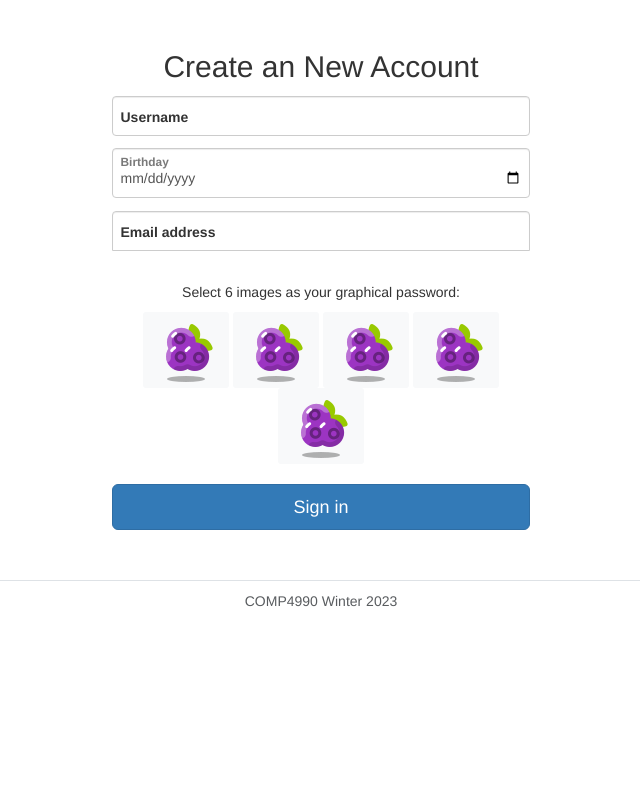
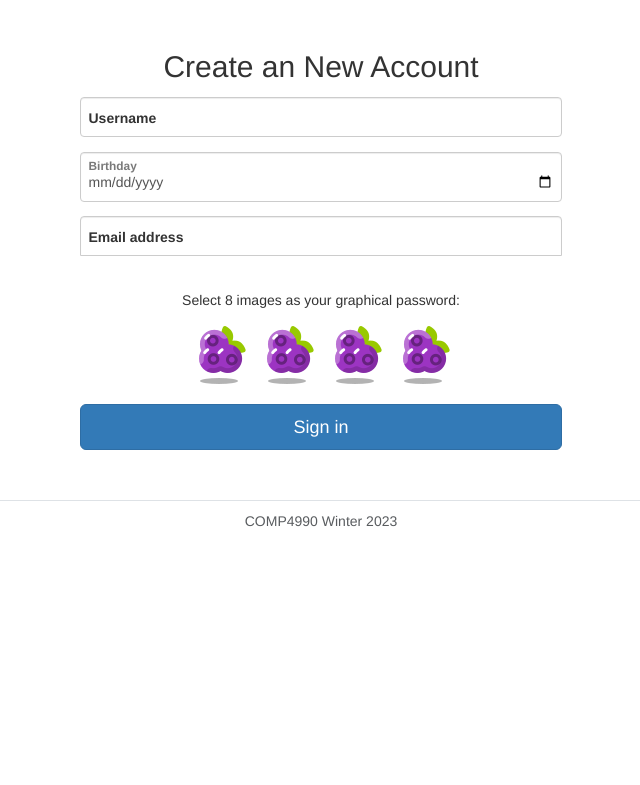
Before and after one commit to NajiaSb/Graphical-Password-Authenticator, a Flask app: page /signup in a window 1280 px wide. Shown: the part 61-846 px from the top of the page, without its empty margins (319-959 px from the left). Run offline with Flask 2, Linux system fonts and the light colour scheme; some libraries are stand-ins or nearby versions.

Commit message:
Signup Page Updates

```diff
--- a/application/routes.py
+++ b/application/routes.py
@@ -13,4 +13,8 @@ def login():
 
 @app.route("/signup")
 def signup():
-    return render_template("signup.html")
+    imageData = [{"image": "../static/images/image.png", "alt": "image1"},
+                 {"image": "../static/images/image.png", "alt": "image2"},
+                 {"image": "../static/images/image.png", "alt": "image3"},
+                 {"image": "../static/images/image.png", "alt": "image4"}]
+    return render_template("signup.html", imageData=imageData)
--- a/application/static/css/sign-in.css
+++ b/application/static/css/sign-in.css
@@ -13,8 +13,12 @@ h1 {
 }
 
 .form-signin {
-  max-width: 35%;
+  max-width: 40%;
   padding: 15px;
+}
+
+img {
+  border-radius: 10%;
 }
 
 .form-signin .form-floating:focus-within {
--- /dev/null
+++ b/application/templates/login.html
@@ -0,0 +1,3 @@
+{% extends "layout.html" %} {% block content %}
+<h2>nothing here to see</h2>
+{% endblock %}
--- a/application/templates/signup.html
+++ b/application/templates/signup.html
@@ -30,25 +30,15 @@
       <label>Email address</label>
     </div>
     <div class="form-floating" style="padding: 5%; display: inline">
-      <p class="p">Select 6 images as your graphical password:</p>
+      <p class="p">Select 8 images as your graphical password:</p>
       <div class="grid">
-        <button class="btn btn-sm btn-light">
+        {% for data in imageData %} <img src={{data["image"]}}
+        alt={{data["alt"]}}> {% endfor %}
+        <!-- <button class="btn btn-sm btn-light">
           <img src="../static/images/image.png" alt="Image 1" />
-        </button>
-        <button class="btn btn-sm btn-light">
-          <img src="../static/images/image.png" alt="Image 1" />
-        </button>
-        <button class="btn btn-sm btn-light">
-          <img src="../static/images/image.png" alt="Image 1" />
-        </button>
-        <button class="btn btn-sm btn-light">
-          <img src="../static/images/image.png" alt="Image 1" />
-        </button>
-        <button class="btn btn-sm btn-light">
-          <img src="../static/images/image.png" alt="Image 1" />
-        </button>
+        </button> -->
       </div>
-      <input type="hidden" id="password" name="password" />
+      <input type="hidden" id="selected_images" name="selected_images" />
     </div>
 
     <button class="w-100 btn btn-lg btn-primary" type="submit">Sign in</button>
@@ -63,9 +53,9 @@
   var images = document.querySelectorAll(".grid img");
   images.forEach(function (image) {
     image.addEventListener("click", function () {
-      if (selectedImages.length < 5 && !selectedImages.includes(image.alt)) {
+      if (selectedImages.length < 8 && !selectedImages.includes(image.alt)) {
         selectedImages.push(image.alt);
-        image.style.border = "5px solid green";
+        image.style.border = "1px solid gray";
       } else if (selectedImages.includes(image.alt)) {
         var index = selectedImages.indexOf(image.alt);
         if (index !== -1) {
@@ -75,6 +65,7 @@
       }
       document.getElementById("selected_images").value =
         selectedImages.join(",");
+      console.log(selectedImages);
     });
   });
 </script>
```
